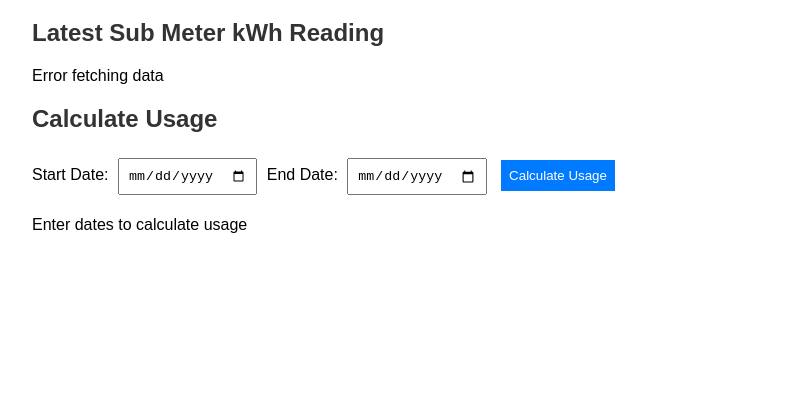
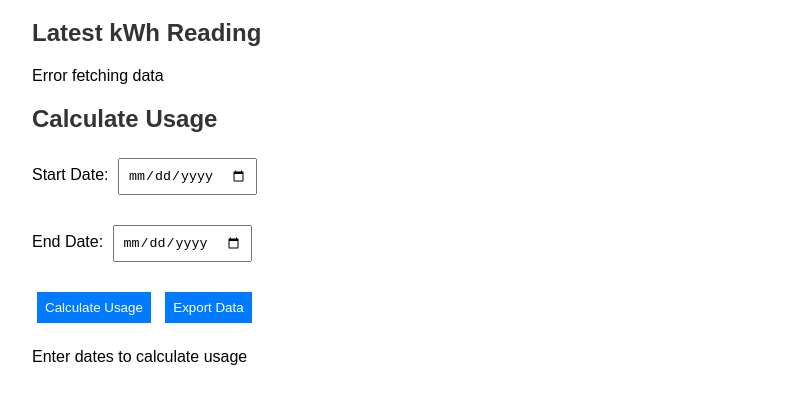
Before and after one commit to interfaceautomation/energy-app, a plain HTML site: page index.html in a window 1280 px wide. Shown: the part 81-484 px from the top of the page, without its empty margins (208-1004 px from the left). Drawn offline with Linux system fonts and the light colour scheme; no server answers.

Commit message:
Update index.html

```diff
--- a/index.html
+++ b/index.html
@@ -3,23 +3,35 @@
 <head>
     <meta charset="UTF-8">
     <meta name="viewport" content="width=device-width, initial-scale=1.0">
-    <title>Power Usage Dashboard</title>
+    <title>Energy Usage Dashboard</title>
+    <link href="https://fonts.googleapis.com/css2?family=Poppins:wght@600&family=Roboto:wght@400&display=swap" rel="stylesheet">
     <link rel="stylesheet" href="style.css">
 </head>
 <body>
     <h1>665 D Street Sub Meter Power Usage Dashboard</h1>
     <div>
-        <h2>Latest Sub Meter kWh Reading</h2>
+        <h2>Latest kWh Reading</h2>
         <p id="latest">Loading...</p>
     </div>
     <div>
         <h2>Calculate Usage</h2>
+        <div class="date-row">
+            <div class="date-input">
                 <label for="startDate">Start Date:</label>
                 <input type="date" id="startDate">
+            </div>
+            <div class="date-input">
                 <label for="endDate">End Date:</label>
                 <input type="date" id="endDate">
+            </div>
+        </div>
+        <div class="button-row">
             <button id="calcButton">Calculate Usage</button>
+            <button id="exportButton">Export Data</button>
+        </div>
+        <div class="result-container">
             <p id="result">Enter dates to calculate usage</p>
+        </div>
     </div>
     <script src="script.js"></script>
 </body>
```
Lines whose indentation alone changed are shown as unchanged.
